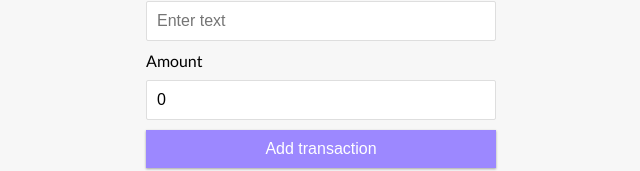
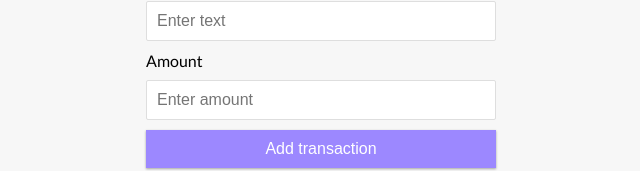
Before and after one commit to aldinoanggawan/expense-tracker, a React (Create React App) app: page / in a window 1280 px wide. Shown: the part 514-685 px from the top of the page, without its empty margins (319-959 px from the left). Built offline with nearby package versions, Linux system fonts and the light colour scheme.

Commit message:
Clear form after submit and disable submit button when input is empty

```diff
--- a/src/components/AddTransaction.js
+++ b/src/components/AddTransaction.js
@@ -42,7 +42,7 @@ const AddTransaction = () => {
     const { addTransaction } = useContext(GlobalContext)
 
     const [text, setText] = useState('')
-    const [amount, setAmount] = useState(0)
+    const [amount, setAmount] = useState('')
 
     const handleTextChange = e => {
         setText(e.target.value)
@@ -61,6 +61,8 @@ const AddTransaction = () => {
             amount: +amount
         }
         addTransaction(newTransaction)
+        setText('')
+        setAmount('')
     }
 
     return(
@@ -76,7 +78,7 @@ const AddTransaction = () => {
                     <input className="number" type="number" onChange={handleAmountChange} value={amount} placeholder="Enter amount"></input>
                 </div>
                 <div>
-                    <input className="submit" type="submit" value="Add transaction" />
+                    <input disabled={!text || !amount} className="submit" type="submit" value="Add transaction" />
                 </div>
             </Form>
         </>
```
